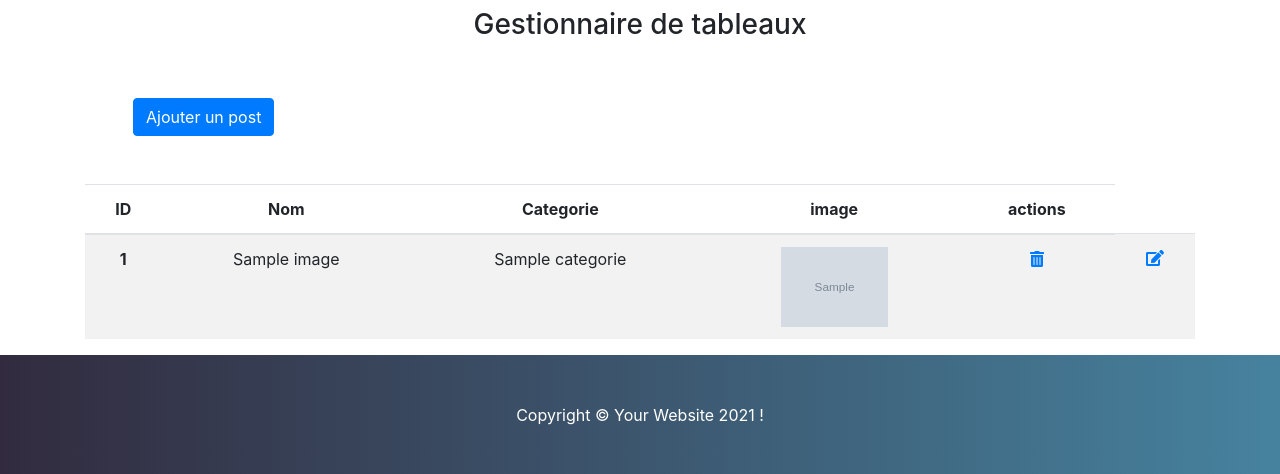
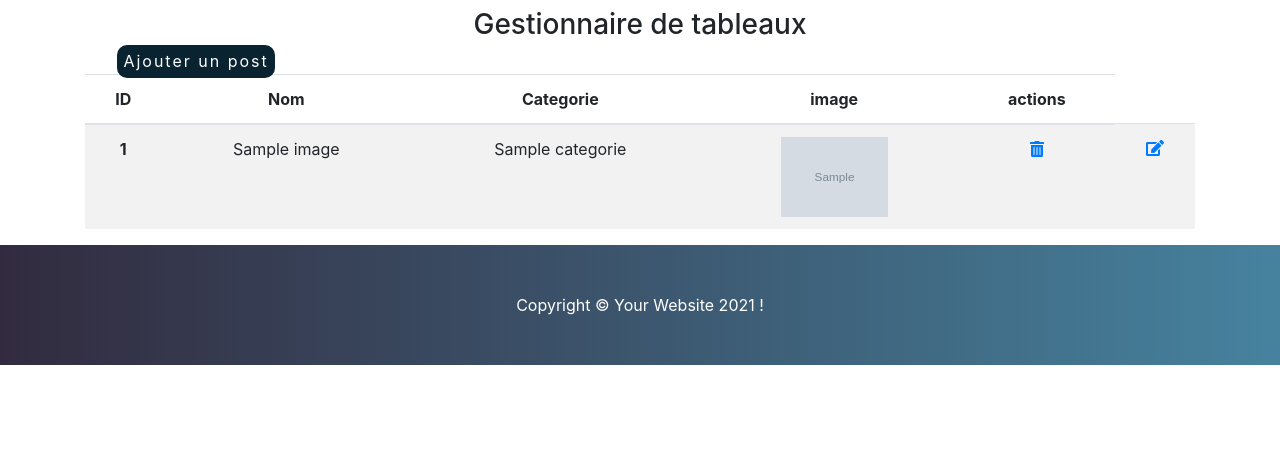
Before and after one commit to Regliss/Challenge48h, a Symfony app: template templates/image/image_list.html.twig in a window 1280 px wide. Shown: the part 56-530 px from the top of the page. Run offline with Twig, Linux system fonts and the light colour scheme; the template is opened without the code that fills it: most values are stand-ins (such as "Sample title", 1, 10 or a date in 2020); grey boxes marked "Sample" are stand-in pictures; some libraries are stand-ins or nearby versions.

Commit message:
style_img

```diff
--- a/public/css/style.css
+++ b/public/css/style.css
@@ -1,7 +1,6 @@
 #header{
     margin-bottom: 2rem;
     background: linear-gradient(to right, rgb(50, 43, 63) , #46829e);
-
 }
 
                                                 /* Page Index */
@@ -50,7 +49,6 @@
     box-shadow: 10px 5px 5px #46829e ;
 }
 
-                                                /* Page Inscription */
 
                                                 /* Page Profil */
 
@@ -66,3 +64,19 @@
     bottom: 0;
     position: relative;
 }
+                                                /* Page Tab img */
+
+.btn_post{
+    padding: 0.4rem;
+    letter-spacing: 2px;
+    background-color: #092330;
+    color: white;
+    border-radius: 10px;
+    font-size: 16px;
+    margin: auto 2rem;
+}
+
+.btn_post:hover{
+    background-color: #46829e;
+    transition: 0.8s;
+}
--- a/templates/image/image_list.html.twig
+++ b/templates/image/image_list.html.twig
@@ -8,7 +8,7 @@
 
                     <h3 class="title_tab"> Gestionnaire de tableaux</h3>
 
-<a href="{{ path('image_add') }}" class="btn btn-primary m-5">Ajouter un post</a>
+<a href="{{ path('image_add') }}" class="btn_post">Ajouter un post</a>
 
 <table class="table table-striped">
     <thead>
```
Also changed, not shown: public/photo/photo_1614078240_54835_codeBarre.png (added).
